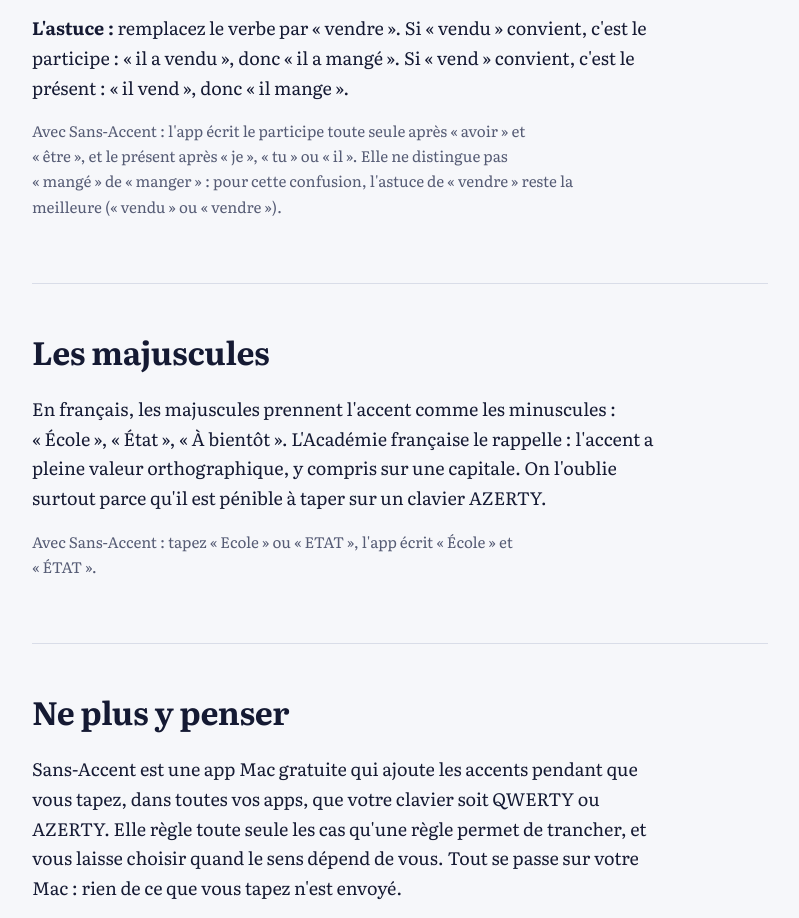
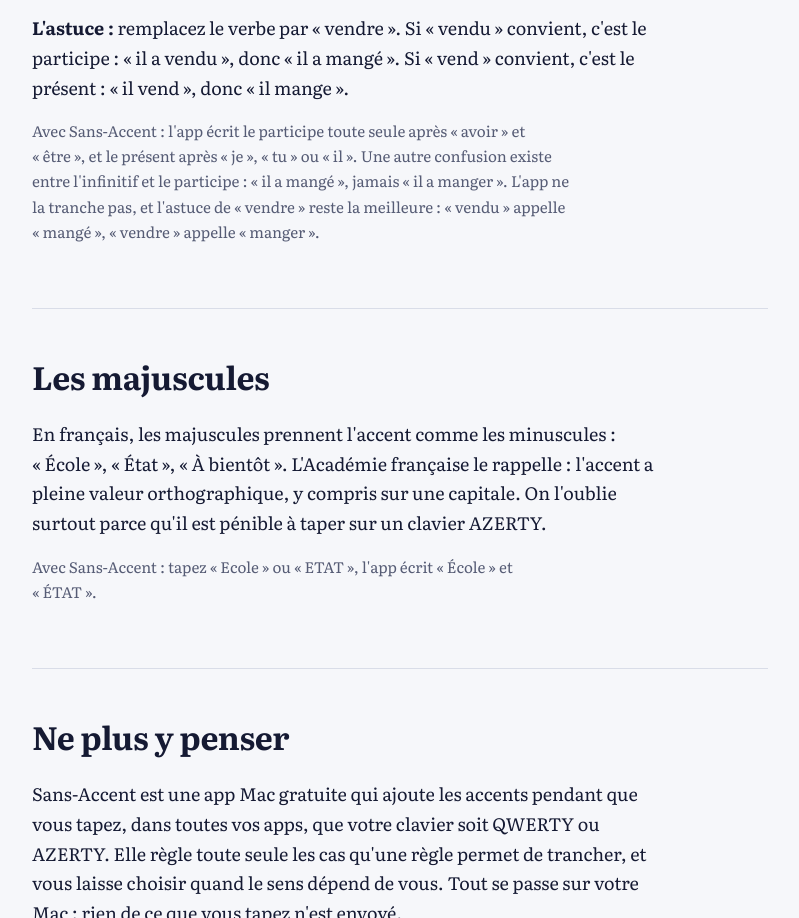
Before and after one commit to antoineant/sans-accent, a plain HTML site: page site/fautes-accent-frequentes/index.html in a window 1280 px wide. Shown: the part 3606-4524 px from the top of the page, without its empty margins (240-1039 px from the left). Drawn offline with Linux system fonts and the light colour scheme.

Commit message:
Clarify the infinitive/participle note and smooth a sentence in the guides

```diff
--- a/site/fautes-accent-frequentes/index.html
+++ b/site/fautes-accent-frequentes/index.html
@@ -168,7 +168,7 @@
         <h2 id="participes">«&nbsp;parle&nbsp;» ou «&nbsp;parlé&nbsp;»</h2>
         <p>Beaucoup de verbes s'écrivent avec ou sans accent final selon le temps&nbsp;: «&nbsp;je parle&nbsp;» au présent, «&nbsp;j'ai parlé&nbsp;» au passé composé. Après «&nbsp;avoir&nbsp;» ou «&nbsp;être&nbsp;», c'est le participe passé, avec un accent&nbsp;: «&nbsp;il a mangé&nbsp;», «&nbsp;je suis allé&nbsp;».</p>
         <p><strong>L'astuce&nbsp;:</strong> remplacez le verbe par «&nbsp;vendre&nbsp;». Si «&nbsp;vendu&nbsp;» convient, c'est le participe&nbsp;: «&nbsp;il a vendu&nbsp;», donc «&nbsp;il a mangé&nbsp;». Si «&nbsp;vend&nbsp;» convient, c'est le présent&nbsp;: «&nbsp;il vend&nbsp;», donc «&nbsp;il mange&nbsp;».</p>
-        <p class="note">Avec Sans-Accent&nbsp;: l'app écrit le participe toute seule après «&nbsp;avoir&nbsp;» et «&nbsp;être&nbsp;», et le présent après «&nbsp;je&nbsp;», «&nbsp;tu&nbsp;» ou «&nbsp;il&nbsp;». Elle ne distingue pas «&nbsp;mangé&nbsp;» de «&nbsp;manger&nbsp;»&nbsp;: pour cette confusion, l'astuce de «&nbsp;vendre&nbsp;» reste la meilleure («&nbsp;vendu&nbsp;» ou «&nbsp;vendre&nbsp;»).</p>
+        <p class="note">Avec Sans-Accent&nbsp;: l'app écrit le participe toute seule après «&nbsp;avoir&nbsp;» et «&nbsp;être&nbsp;», et le présent après «&nbsp;je&nbsp;», «&nbsp;tu&nbsp;» ou «&nbsp;il&nbsp;». Une autre confusion existe entre l'infinitif et le participe&nbsp;: «&nbsp;il a mangé&nbsp;», jamais «&nbsp;il a manger&nbsp;». L'app ne la tranche pas, et l'astuce de «&nbsp;vendre&nbsp;» reste la meilleure&nbsp;: «&nbsp;vendu&nbsp;» appelle «&nbsp;mangé&nbsp;», «&nbsp;vendre&nbsp;» appelle «&nbsp;manger&nbsp;».</p>
       </section>
 
       <section aria-labelledby="majuscules">
```
Also changed, not shown: site/accents-clavier-qwerty-mac/index.html (+1 -1 lines).
